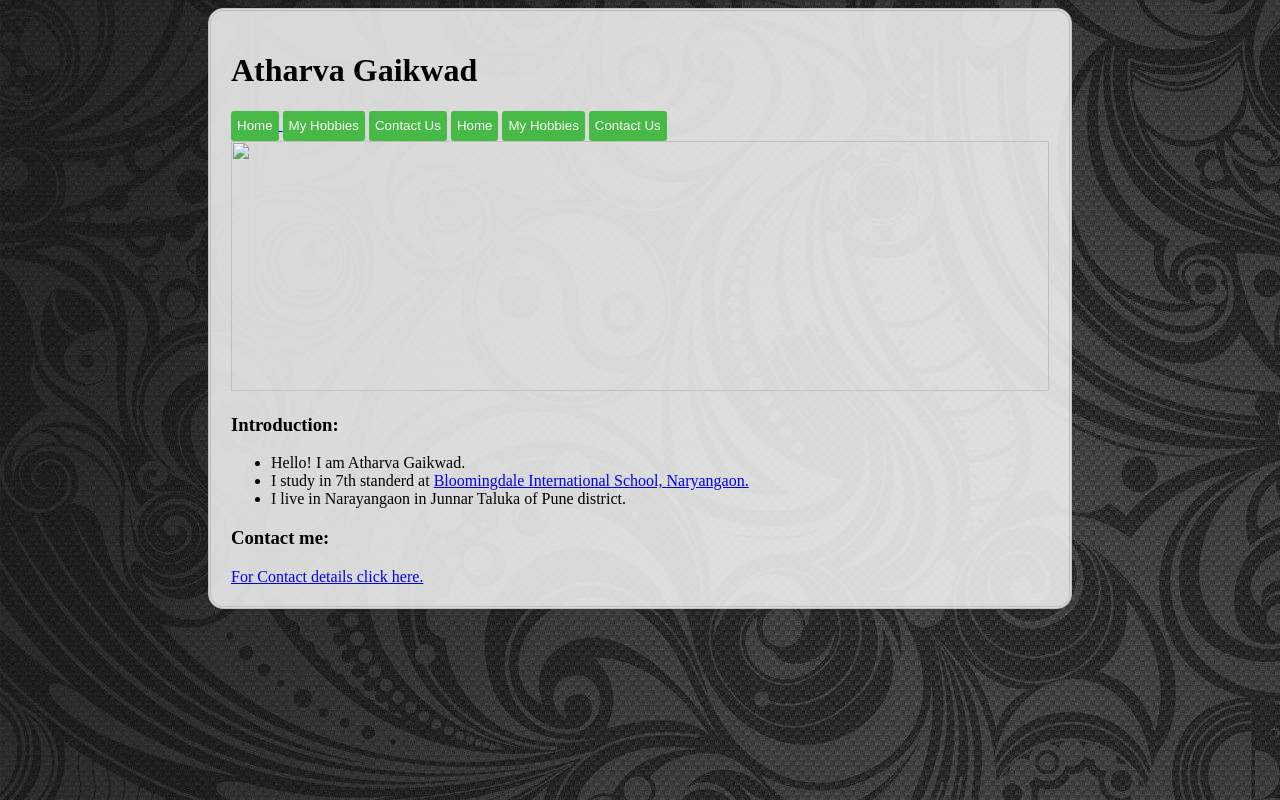
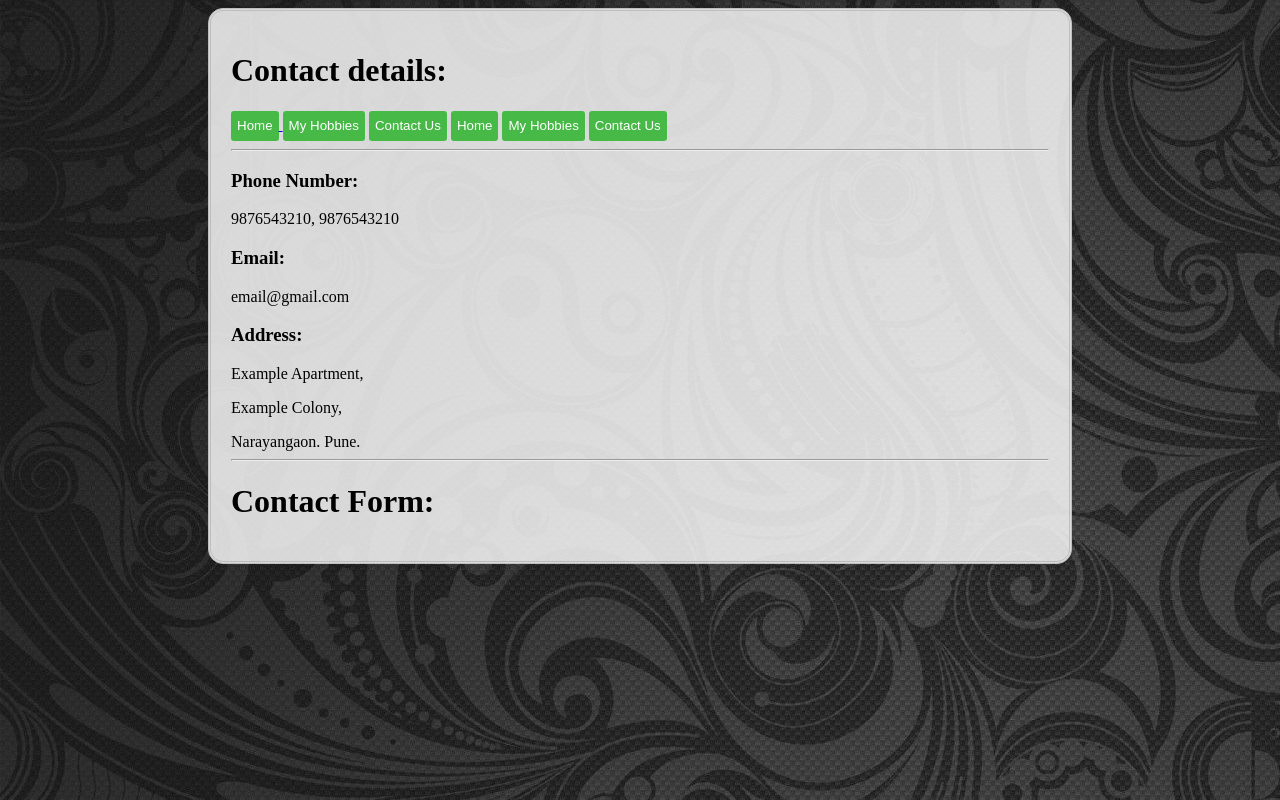
Before and after one commit to akshaygsquare/atharv, a plain HTML site: page index.html in a window 1280 px wide. Drawn offline with Linux system fonts and the light colour scheme.

Commit message:
Update index.html

```diff
--- a/index.html
+++ b/index.html
@@ -3,10 +3,11 @@
 <head>
     <meta charset="UTF-8">
     <meta name="viewport" content="width=device-width, initial-scale=1.0">
-    <title>Home Page</title>
+    <title>Contact Me</title>
     <link rel="icon" href="dp.jpeg">
 
 <style>
+
     button{
                 background-color: rgb(70, 185, 70);
                 color: white;
@@ -20,18 +21,25 @@
 
             }
 
+
 </style>
 
 
+
+
 </head>
+
+
 <body background="bg_img.jpg">
+
+
 
 
     <div style="background-color: rgba(255, 255, 255, 0.822); margin-left: 200px; margin-right: 200px; padding: 20px; border-radius: 15px; border: double; border-color: rgb(190, 190, 190);">
 
         <!----------------------------------------Head Section-------------------------------->
 
-        <h1>Atharva Gaikwad</h1>
+        <h1>Contact details:</h1>
 
 
         <!----------------------------------Navigation Bar Section-------------------------------->
@@ -62,31 +70,34 @@
             </button>
         </a>
 
-        <!-------------------------------------Banner Section-------------------------------->
-        <img src="top_img_1.jpg" alt="" style="width: 100%; height: 250px;">
+        <!-------------------------------------Contact details Section-------------------------------->
+
+
+        <hr>
+
+        <h3>Phone Number:</h3>
+        <p>9876543210, 9876543210</p>
+
+
+        <h3>Email:</h3>
+        <p>email@gmail.com</p>
+
+        <h3>Address:</h3>
+        <p>Example Apartment,</p>
+        <p>Example Colony,</p>
+            Narayangaon.
+            Pune.
+        <hr>
+        <h1>Contact Form:</h1>
 
 
 
 
-        <!-------------------------------------Introduction Section-------------------------------->
 
-        <h3>Introduction:</h3>
-
-        <ul>
-            <li>
-                Hello! I am Atharva Gaikwad.
-            </li>
-            <li>
-                I study in 7th standerd at <a href="http://www.bloomingdaleinternationalschool.org/">Bloomingdale International School, Naryangaon.</a>
-            </li>
-            <li>
-                I live in Narayangaon in Junnar Taluka of Pune district.
-            </li>
-        </ul>
-
-        <h3>Contact me:</h3>
-        <a href="contact.html">For Contact details click here.</a>
 
     </div>
+
+
+
 </body>
 </html>
```
Lines whose indentation alone changed are shown as unchanged.
